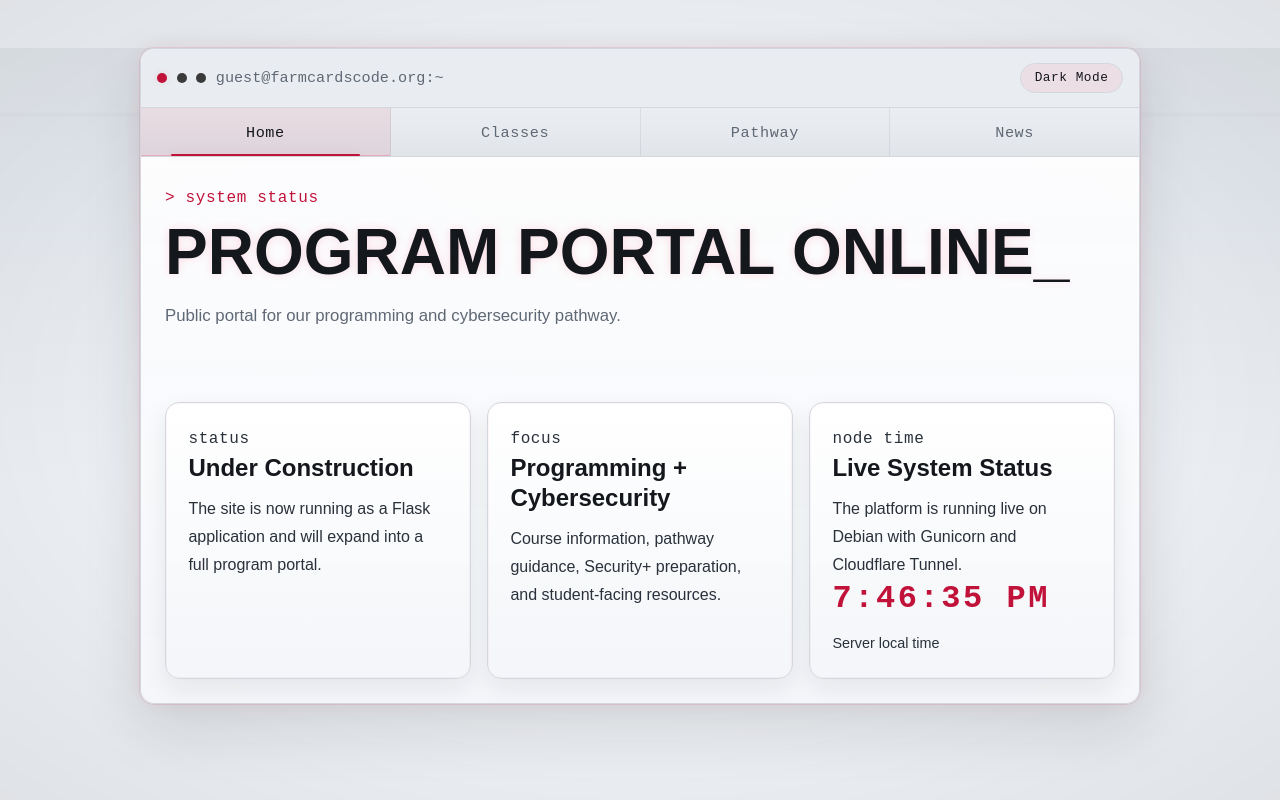
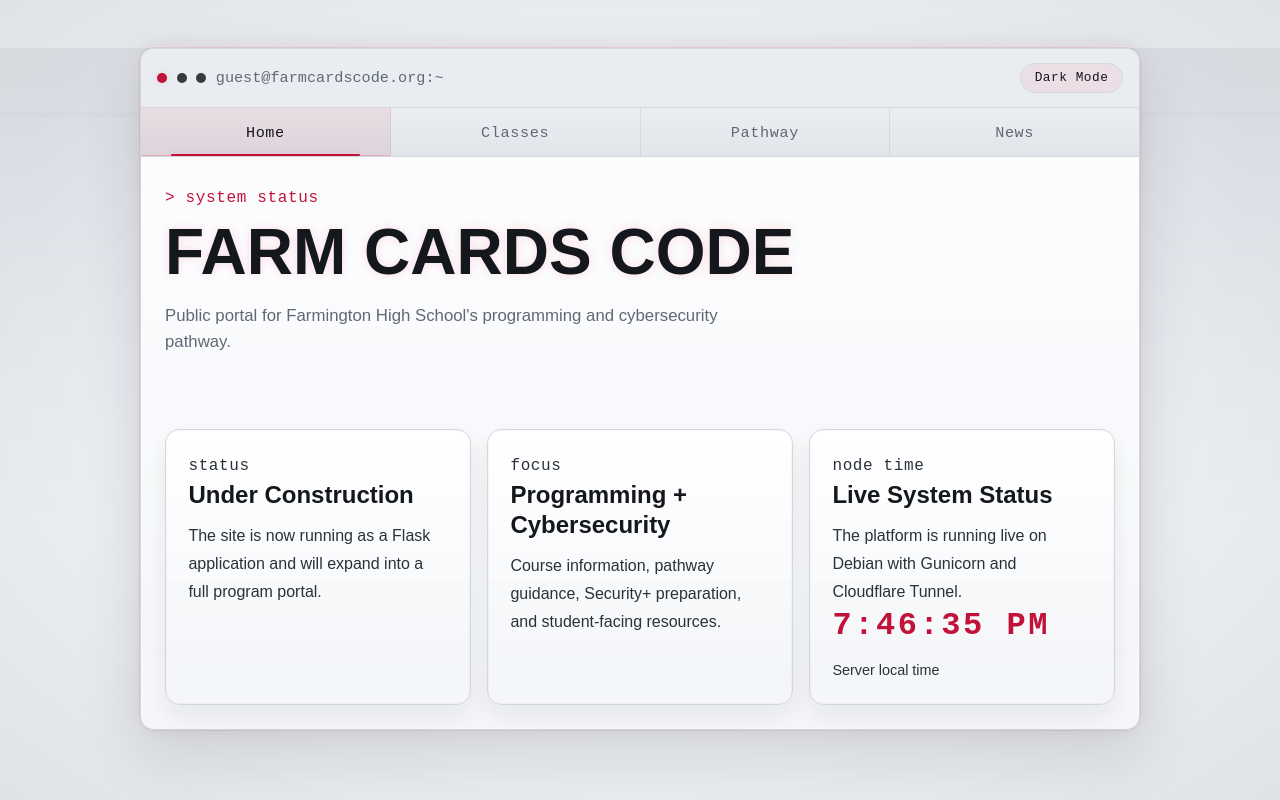
Before and after one commit to FarmCardsCode/www-farmcardscode, a Flask app: page / in a window 1280 px wide. Run offline with Flask 3, Linux system fonts and the light colour scheme.

Commit message:
Rephrase titles of pathway and index page

```diff
--- a/app/routes.py
+++ b/app/routes.py
@@ -108,7 +108,7 @@ def classes():
 @bp.get("/pathway")
 def pathway():
     pathway_intro = {
-        "headline": "Cybersecurity Pathway",
+        "headline": "CTE Pathway",
         "subtitle": (
             "Students progress through a sequence of computer science and "
             "cybersecurity courses that leads to preparation for the "
@@ -161,7 +161,7 @@ def pathway():
     completion = (
         "A student completes the Cybersecurity Pathway by successfully completing "
         "Intro to Computer Science, IT & Security, and Cybersecurity, and then "
-        "earning the CompTIA Security+ certification."
+        "optionally earning the CompTIA Security+ certification."
     )
 
 
--- a/app/templates/index.html
+++ b/app/templates/index.html
@@ -5,9 +5,9 @@
 {% block content %}
 <section class="hero">
   <p class="prompt">&gt; system status</p>
-  <h1 class="typewriter">PROGRAM PORTAL ONLINE</h1>
+  <h1 class="typewriter">FARM CARDS CODE</h1>
   <p class="subtitle">
-    Public portal for our programming and cybersecurity pathway.
+    Public portal for Farmington High School's programming and cybersecurity pathway.
   </p>
 </section>
 
```
